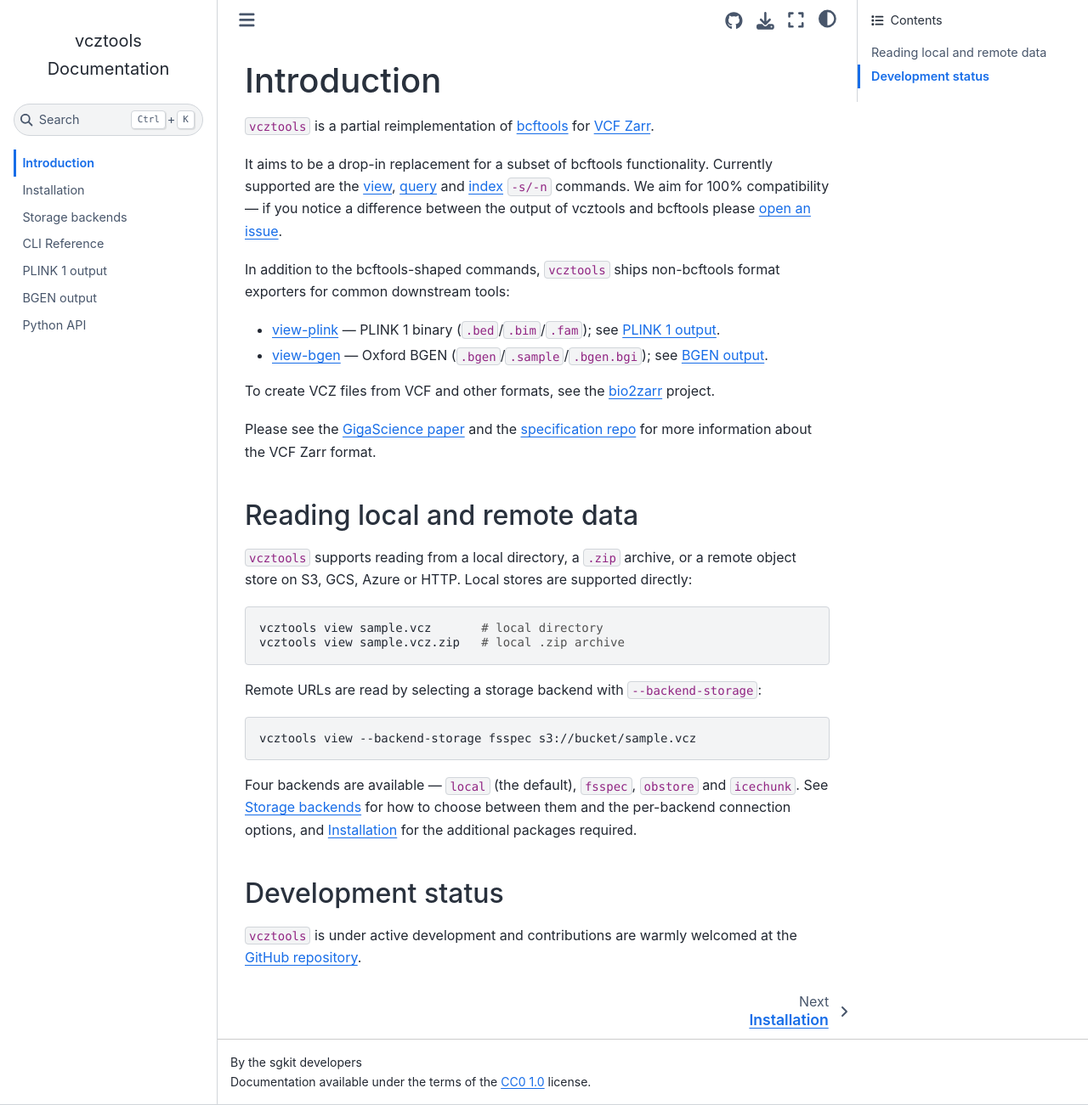
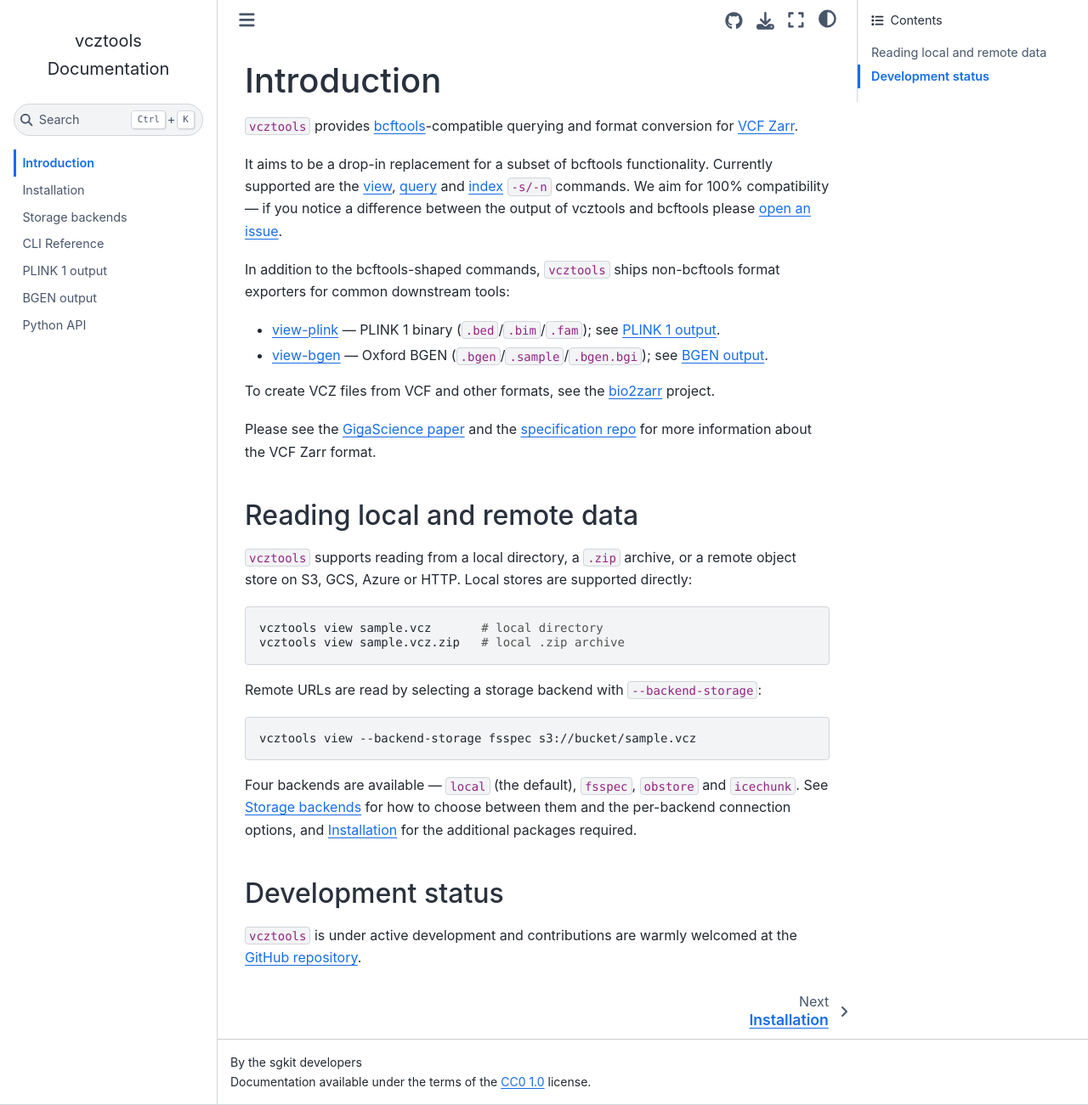
Before and after one commit to sgkit-dev/vcztools, a Jupyter Book: the page built from docs/intro.md, in a window 1280 px wide and 1301 px high. Shown: the whole window at 85% size. Built offline with Jupyter Book 1.0.4 settings and Sphinx 7.4.7 and the Sphinx Book theme 1.1.4, drawn with Linux system fonts in a browser that asks for light colours.

Commit message:
Update project one-line summary
Replace the out-of-date "Partial reimplementation of bcftools" tagline
with "bcftools-compatible querying and format conversion for VCF Zarr",
reflecting the format exporters and Python API. Make the wording
consistent across README, pyproject and the docs intro.

```diff
--- a/docs/intro.md
+++ b/docs/intro.md
@@ -1,7 +1,8 @@
 # Introduction
 
-`vcztools` is a partial reimplementation of
-[bcftools](https://samtools.github.io/bcftools/bcftools.html) for
+`vcztools` provides
+[bcftools](https://samtools.github.io/bcftools/bcftools.html)-compatible
+querying and format conversion for
 [VCF Zarr](https://github.com/sgkit-dev/vcf-zarr-spec/).
 
 It aims to be a drop-in replacement for a subset of bcftools functionality.
--- a/pyproject.toml
+++ b/pyproject.toml
@@ -9,7 +9,7 @@
 
 [project]
 name = "vcztools"
-description = "Implementation of bcftools for VCF Zarr"
+description = "bcftools-compatible querying and format conversion for VCF Zarr"
 readme = "README.md"
 license = "Apache-2.0"
 authors = [
```
Also changed, not shown: README.md (+1 -1 lines).
